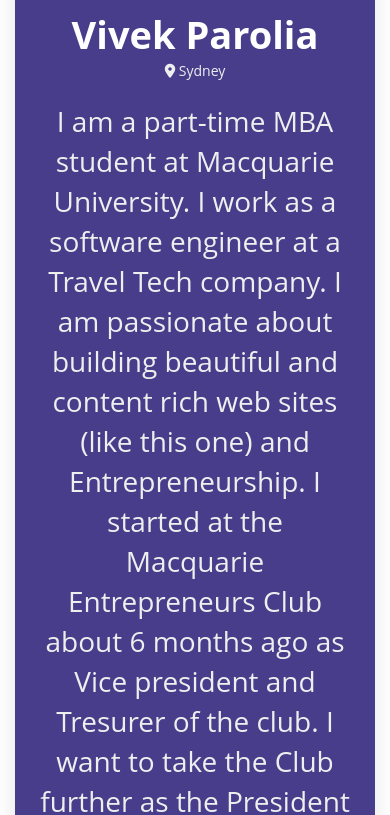
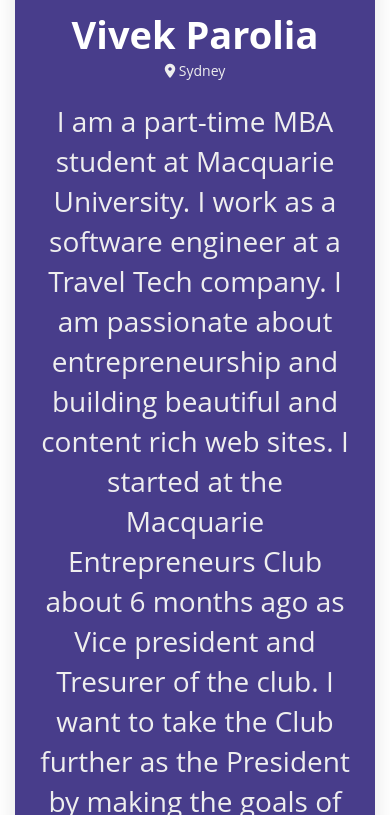
Before and after one commit to paroliav/election-profiles, a website: page index.html in a window 390 px wide. Shown: the part 2509-3324 px from the top of the page. Drawn offline with nearby package versions, Linux system fonts and the light colour scheme.

Commit message:
Responsive site

```diff
--- a/index.html
+++ b/index.html
@@ -47,7 +47,7 @@
                     </p>
                     <div class="profile-description">I am a part-time MBA student at Macquarie University.
                         I work as a software engineer at a Travel Tech company.
-                        I am passionate about building beautiful and content rich web sites (like this one) and Entrepreneurship.
+                        I am passionate about entrepreneurship and building beautiful and content rich web sites.
                         I started at the Macquarie Entrepreneurs Club about 6 months ago as Vice president and Tresurer of the club.
                         I want to take the Club further as the President by making the goals of the Club transparent and bringing better workshops and networking events.
                         The club will bring many exciting opportunities for you under my guidance to build your confidence as an entrepreneur.
```
